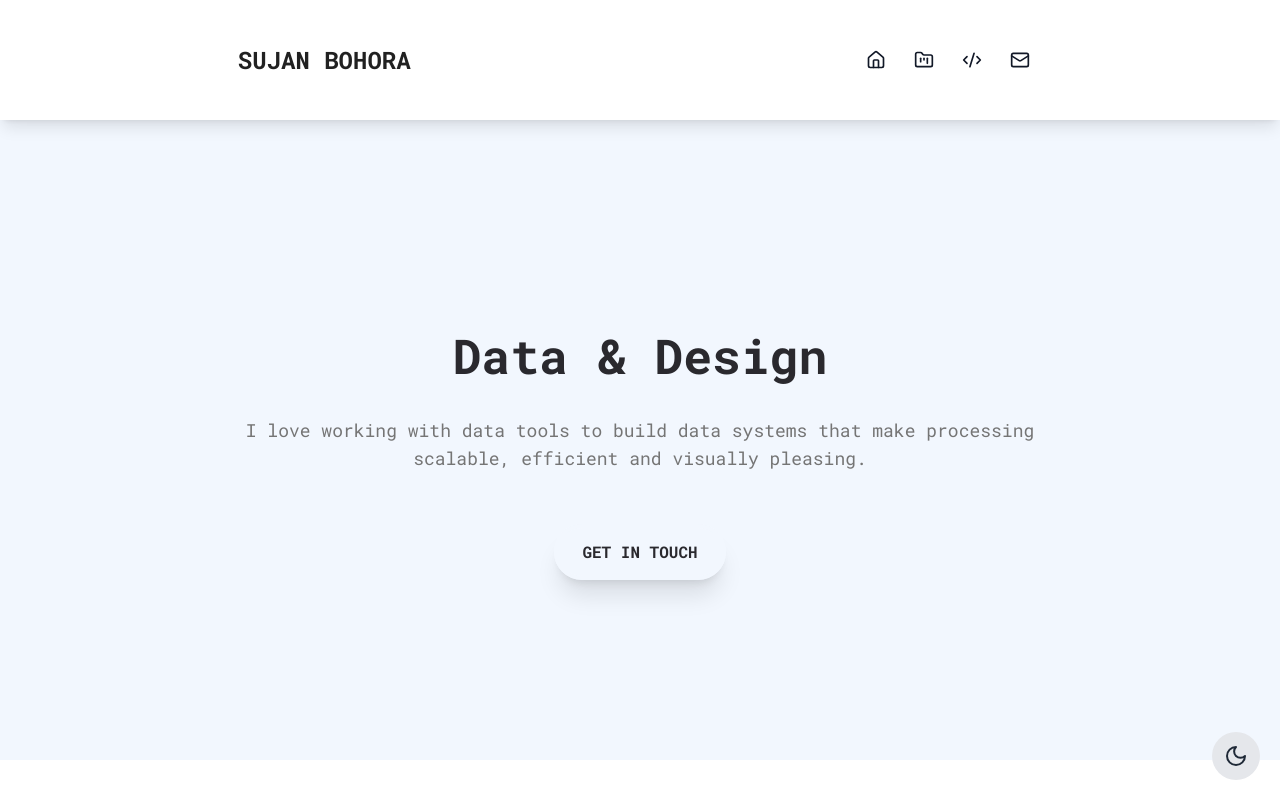
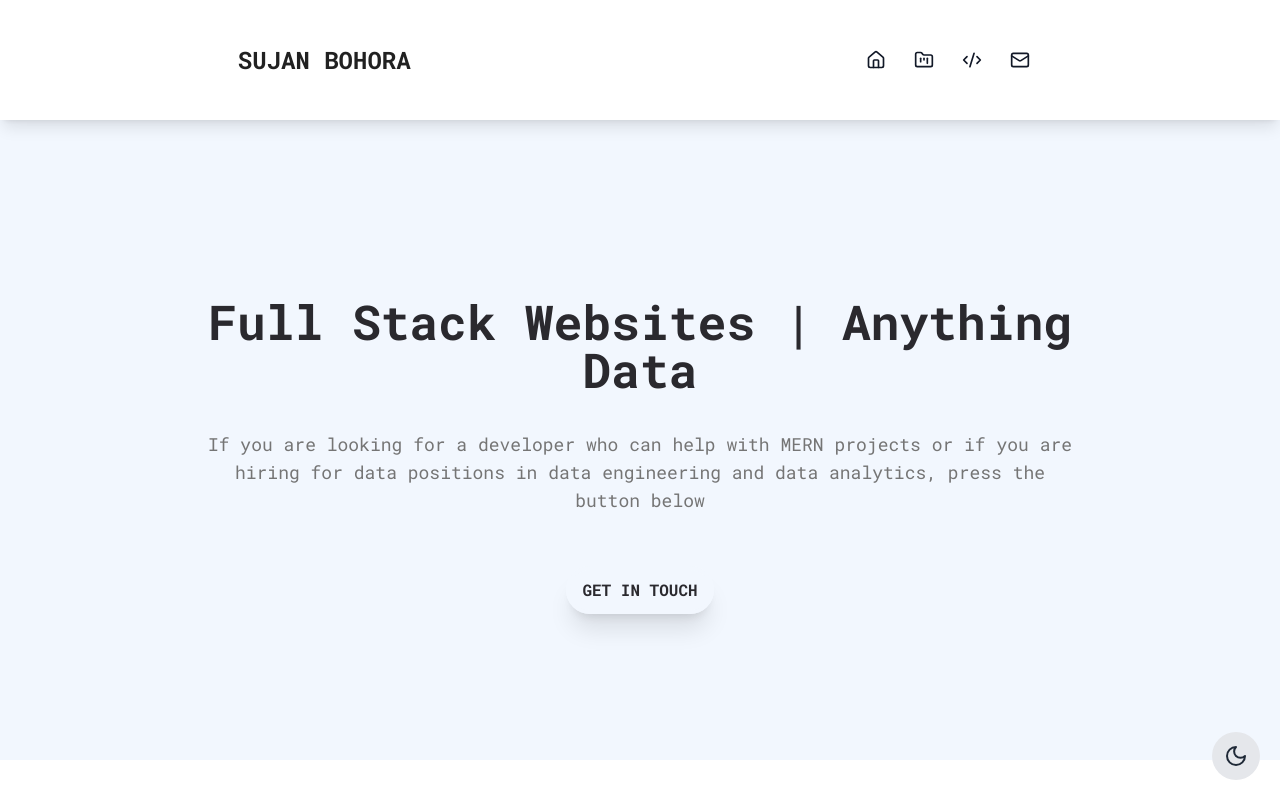
Before and after one commit to jansu11/website, a React (Vite) app: page / in a window 1280 px wide. Shown: the top 800 px of the page. Built offline with nearby package versions, Linux system fonts and the light colour scheme.

Commit message:
mob view

```diff
--- a/src/pages/Home.jsx
+++ b/src/pages/Home.jsx
@@ -11,33 +11,34 @@ const Home = () => {
     <div className="max-w-full ">
       {/* Hero Section */}
       <Section bgColor=""
-          className=" min-w-full max-h-[80vh] bg-aliceblue-light dark:bg-blend-dark g-[url('/bg2.jpg')] bg-cover bg-center bg-no-repeat h-screen sm:bg-left-top md:bg-left-top mb-10 pb-10"
+          className=" min-w-full max-h-[80vh]  bg-aliceblue-light dark:bg-blend-dark g-[url('/bg2.jpg')] bg-cover bg-center bg-no-repeat h-screen sm:bg-left-top md:bg-left-top mb-10 pb-10"
       >
 
 
 
-        <div className="min-h-full flex flex-col  items-center justify-center max-w-4xl mx-auto my-4 py-3 text-center ">
+        <div className="min-h-full flex flex-col w-[70vw] items-center justify-center  mx-auto my-4 py-3 text-center ">
           <div className=''>
             <motion.h1
-              className="text-4xl font-bold lg:text-5xl dark:text-subheader-dark text-primary-dark mb-6"
+              className="text-2xl  md:text-4xl font-bold lg:text-5xl dark:text-subheader-dark text-primary-dark mb-6"
               initial={{ opacity: 0, y: 20 }}
               animate={{ opacity: 1, y: 0 }}
               transition={{ duration: 0.5, delay: 0.2 }}
             >
-              Data &  Design
+               Full Stack Websites | Anything Data
           </motion.h1>
 
           </div>
           <motion.p
-            className="text-sm lg:text-lg m-3 text-supporting1 dark:text-textbody-dark text-primary-light"
+            className="text-xs md:text-lg lg:text-lg m-3  text-supporting1 dark:text-textbody-dark text-primary-light"
             initial={{ opacity: 0 }}
             animate={{ opacity: 1 }}
             transition={{ duration: 0.5, delay: 0.4 }}
           >
-            I love working with data tools to build data systems that make processing scalable, efficient and visually pleasing.
+           If you are looking for a developer who can help with MERN projects or if you are hiring for
+           data positions in data engineering and data analytics, press the button below
           </motion.p>
             <button
-            className="px-6 py-3 m-10  hover:bg-gray-200 dark:border-0.5 hover:scale-110 dark:text-gray-50 dark:hover:text-gray-900 dark:hover:gray-600
+            className="px-3 py-2 m-10  hover:bg-gray-200 dark:border hover:scale-110 dark:text-gray-50 dark:hover:text-gray-900 dark:hover:gray-600
             dark:hover:border-gray-900  text-primary-dark uppercase font-semibold rounded-full bg-transparent border-4 hover:border-2 hover:border-accent-dark border-aliceblue-light shadow-xl  transition-all duration-700"
             >
               <Link to={'/contact'}>
```
